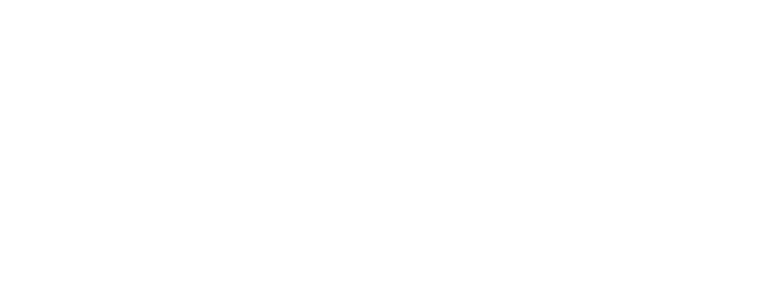
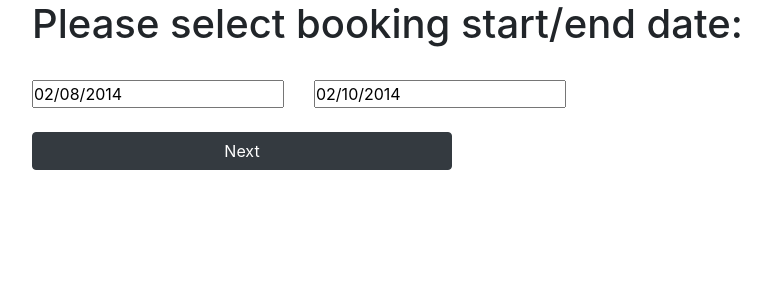
Before and after one commit to Debabarata308/octalogic, a React (Create React App) app: page /picker in a window 1280 px wide. Before the commit this address had no page. Shown: the top 300 px of the page, without its empty margins (53-824 px from the left). Built offline with nearby package versions, Linux system fonts and the light colour scheme.

Commit message:
Code updated

```diff
--- a/package.json
+++ b/package.json
@@ -15,6 +15,7 @@
     "primereact": "^9.3.0",
     "react": "^18.2.0",
     "react-bootstrap": "^2.7.4",
+    "react-datepicker": "^4.11.0",
     "react-dom": "^18.2.0",
     "react-router-dom": "^6.10.0",
     "react-scripts": "5.0.1",
--- a/src/App.css
+++ b/src/App.css
@@ -1,4 +1,4 @@
-*{
+* {
   margin: 0;
   padding: 0;
   box-sizing: border-box;
--- a/src/App.js
+++ b/src/App.js
@@ -1,10 +1,12 @@
-import React from 'react'
-import Contact from './components/Contact'
-import Wheels from './components/Wheels'
-import Vehicle from './components/Vehicle'
-import Model from './components/Model'
-import { Routes,Route } from 'react-router-dom'
-import "./App.css"
+import React from "react";
+import Contact from "./components/Contact";
+import Wheels from "./components/Wheels";
+import Vehicle from "./components/Vehicle";
+import Model from "./components/Model";
+import Picker from "./components/Picker";
+import { Routes, Route } from "react-router-dom";
+import "react-datepicker/dist/react-datepicker.css";
+import "./App.css";
 
 const App = () => {
   return (
@@ -14,9 +16,10 @@ const App = () => {
         <Route path="/wheel" element={<Wheels />} />
         <Route path="/vehicle" element={<Vehicle />} />
         <Route path="/model" element={<Model />} />
+        <Route path="/picker" element={<Picker />} />
       </Routes>
     </div>
   );
-}
+};
 
-export default App
+export default App;
--- a/src/components/Model.jsx
+++ b/src/components/Model.jsx
@@ -1,21 +1,119 @@
 import React, { useEffect, useState } from "react";
 import axios from "axios";
+import { ToastContainer, toast } from "react-toastify";
+import Button from "react-bootstrap/Button";
+import { useNavigate } from "react-router-dom";
+
 const Model = () => {
-  const [data, setData] = useState([]);
+  const [model, setModel] = useState([]);
+  const [finalData, setFinalData] = useState([]);
+  const [selected, setSelected] = useState("");
+  const [formData, setFormData] = useState(
+    JSON.parse(localStorage.getItem("form"))
+  );
+  const [vehicle, setVehicle] = useState(
+    JSON.parse(localStorage.getItem("vehicle"))
+  );
+  const navigate = useNavigate();
 
-  const fatchData = async () => {
-    const result = await axios.get(
-      "https://octalogic-test-frontend.vercel.app/api/v1/vehicleTypes"
+  const getDataById = async (id) => {
+    let data = await axios.get(
+      "https://octalogic-test-frontend.vercel.app/api/v1/vehicles/" + id
     );
-    setData(result.data.data);
+    return data;
   };
 
-  console.log(data);
+  const getOption = async () => {
+    var results = [];
+    if (vehicle && vehicle.vehicles && vehicle.vehicles.length > 0) {
+      for (let i = 0; i < vehicle.vehicles.length; i++) {
+        let data = await getDataById(vehicle.vehicles[i].id);
+        results.push(data?.data?.data);
+      }
+    }
+
+    console.log(results);
+    setModel(results);
+  };
+
+  const addoption = () => {
+    if (selected === "") {
+      toast.error(" fill is Redio button!", {
+        position: "top-center"
+      });
+    }
+    let preForms = [...formData];
+    if (preForms && preForms.length > 0) {
+      preForms = preForms.filter(
+        (item) => item.question !== "Please select model:"
+      );
+    }
+    let formQA = { question: "Please select model:", answers: selected };
+    preForms.push(formQA);
+    setFormData(preForms);
+    localStorage.removeItem("form");
+    localStorage.setItem("form", JSON.stringify(preForms));
+    navigate("/picker");
+  };
+  const handleSelected = async (id) => {
+    let data = await getDataById(id);
+    setSelected(id);
+    setFinalData(data);
+  };
   useEffect(() => {
-    fatchData();
+    setVehicle(JSON.parse(localStorage.getItem("vehicle")));
+    getOption();
   }, []);
 
-  return <div>Model</div>;
+  return (
+    <div>
+      <h1>Please select model: </h1>
+      {model.map((val, i) => {
+        return (
+          <div key={i}>
+            <div className="row">
+              <div className="col d-inline-flex">
+                <div className="row d-block" style={{ marginLeft: 5 }}>
+                  <div className="col" style={{ marginTop: "2rem" }}>
+                    <input
+                      type="radio"
+                      value={val.id}
+                      name="vehicle"
+                      checked={selected === `${val.id}`}
+                      onChange={(e) => handleSelected(e.target.value)}
+                    />
+                  </div>
+                </div>
+
+                <div className="row d-block" style={{ marginLeft: 5 }}>
+                  <div className="col">
+                    <img
+                      src={val.image.publicURL}
+                      className="img-fluid"
+                      alt={val.image.key}
+                      style={{ height: "5rem", width: "8rem" }}
+                    />
+                  </div>
+                  <div className="col">
+                    <label>{val.name}</label>
+                  </div>
+                </div>
+              </div>
+            </div>
+          </div>
+        );
+      })}
+      <Button
+        variant="dark"
+        type="submit"
+        onClick={() => addoption()}
+        style={{ width: "420px" }}
+      >
+        Next
+      </Button>
+      <ToastContainer />
+    </div>
+  );
 };
 
 export default Model;
--- a/src/components/Picker.jsx
+++ b/src/components/Picker.jsx
@@ -1,9 +1,116 @@
-import React from 'react'
+import React, { useEffect, useState } from "react";
+import axios from "axios";
+import { ToastContainer, toast } from "react-toastify";
+import Button from "react-bootstrap/Button";
+import { useNavigate } from "react-router-dom";
+import DatePicker from "react-datepicker";
 
 const Picker = () => {
+  const [model, setModel] = useState([]);
+  const [finalData, setFinalData] = useState([]);
+  const [selected, setSelected] = useState("");
+  const [formData, setFormData] = useState(
+    JSON.parse(localStorage.getItem("form"))
+  );
+  const [vehicle, setVehicle] = useState(
+    JSON.parse(localStorage.getItem("vehicle"))
+  );
+
+  const [startDate, setStartDate] = useState(new Date("2014/02/08"));
+  const [endDate, setEndDate] = useState(new Date("2014/02/10"));
+  const navigate = useNavigate();
+
+  const getDataById = async (id) => {
+    let data = await axios.get(
+      "https://octalogic-test-frontend.vercel.app/api/v1/vehicles/" + id
+    );
+    return data;
+  };
+
+  const getOption = async () => {
+    var results = [];
+    if (vehicle && vehicle.vehicles && vehicle.vehicles.length > 0) {
+      for (let i = 0; i < vehicle.vehicles.length; i++) {
+        let data = await getDataById(vehicle.vehicles[i].id);
+        results.push(data?.data?.data);
+      }
+    }
+
+    setModel(results);
+  };
+
+  const addoption = () => {
+    if (startDate == null && endDate == null) {
+      toast.error(" fill is Redio button!", {
+        position: "top-center"
+      });
+    }
+    let preForms = [...formData];
+    if (preForms && preForms.length > 0) {
+      preForms = preForms.filter(
+        (item) => item.question !== "Please select booking start/end date:"
+      );
+    }
+    let formQA = {
+      question: "Please select booking start/end date:",
+      answers: { startDate: startDate, endDate: endDate }
+    };
+    preForms.push(formQA);
+    setFormData(preForms);
+    localStorage.removeItem("form");
+    localStorage.setItem("form", JSON.stringify(preForms));
+    alert("Your vehicle is booked (:");
+  };
+
+  useEffect(() => {
+    setVehicle(JSON.parse(localStorage.getItem("vehicle")));
+    getOption();
+  }, []);
+
   return (
-    <div>Picker</div>
-  )
-}
+    <div className="container">
+      <div className="row">
+        <div className="col">
+          <h1>Please select booking start/end date: </h1>
+        </div>
+      </div>
 
-export default Picker
+      <div className="row d-inline-flex mb-4 mt-4">
+        <div className="col">
+          <DatePicker
+            selected={startDate}
+            onChange={(date) => setStartDate(date)}
+            selectsStart
+            startDate={startDate}
+            endDate={endDate}
+          />
+        </div>
+        <div className="col">
+          <DatePicker
+            selected={endDate}
+            onChange={(date) => setEndDate(date)}
+            selectsEnd
+            startDate={startDate}
+            endDate={endDate}
+            minDate={startDate}
+          />
+        </div>
+      </div>
+      <div className="row">
+        <div className="col">
+          <Button
+            variant="dark"
+            type="submit"
+            onClick={() => addoption()}
+            style={{ width: "420px" }}
+          >
+            Next
+          </Button>
+        </div>
+      </div>
+      <ToastContainer />
+    </div>
+  );
+};
+
+export default Picker;
--- a/src/components/Vehicle.jsx
+++ b/src/components/Vehicle.jsx
@@ -2,16 +2,35 @@ import React, { useEffect, useState } from "react";
 import axios from "axios";
 import { ToastContainer, toast } from "react-toastify";
 import Button from "react-bootstrap/Button";
+import { useNavigate } from "react-router-dom";
 
 const Vehicle = () => {
   const [vehicle, setVehicle] = useState([]);
   const [selected, setSelected] = useState("");
+  const [formData, setFormData] = useState(
+    JSON.parse(localStorage.getItem("form"))
+  );
+  const navigate = useNavigate();
 
   const getOption = async () => {
     const result = await axios.get(
       "https://octalogic-test-frontend.vercel.app/api/v1/vehicleTypes"
     );
-    setVehicle(result.data.data);
+
+    let tempDataHolder = [];
+    if (formData && formData.length > 0) {
+      console.log(result.data.data);
+      formData.map((item) => {
+        result.data.data.filter((il) => {
+          if (item && item.answers == il.wheels) {
+            console.log(il);
+            tempDataHolder.push(il);
+          }
+        });
+      });
+    }
+    console.log(tempDataHolder);
+    setVehicle(tempDataHolder);
   };
 
   const addoption = () => {
@@ -20,6 +39,20 @@ const Vehicle = () => {
         position: "top-center"
       });
     }
+    localStorage.removeItem("vehicle");
+    localStorage.setItem("vehicle", JSON.stringify(vehicle[0]));
+    let preForms = [...formData];
+    if (preForms && preForms.length > 0) {
+      preForms = preForms.filter(
+        (item) => item.question !== "Number of Vehicles"
+      );
+    }
+    let formQA = { question: "Number of Vehicles", answers: vehicle[0] };
+    preForms.push(formQA);
+    setFormData(preForms);
+    localStorage.removeItem("form");
+    localStorage.setItem("form", JSON.stringify(preForms));
+    navigate("/model");
   };
   useEffect(() => {
     getOption();
@@ -30,8 +63,7 @@ const Vehicle = () => {
       <h1>Number of Vehicles</h1>
       {vehicle.map((val, i) => {
         return (
-          <>
-            <div>
+          <div key={i}>
             <input
               type="radio"
               value={val.type}
@@ -41,7 +73,6 @@ const Vehicle = () => {
             />
             <label>{val.type}</label>
           </div>
-          </>
         );
       })}
       <Button
--- a/src/components/Wheels.jsx
+++ b/src/components/Wheels.jsx
@@ -10,8 +10,7 @@ const Wheels = () => {
   const [formData, setFormData] = useState(
     JSON.parse(localStorage.getItem("form"))
   );
-    const navigate = useNavigate();
-
+  const navigate = useNavigate();
 
   const getOption = async () => {
     const result = await axios.get(
@@ -29,6 +28,11 @@ const Wheels = () => {
     } else {
       console.log(formData);
       let preForms = [...formData];
+      if (preForms && preForms.length > 0) {
+        preForms = preForms.filter(
+          (item) => item.question !== "Number of Wheels"
+        );
+      }
       let formQA = { question: "Number of Wheels", answers: selected };
       preForms.push(formQA);
       setFormData(preForms);
```
Also changed, not shown: 1 other file (tests, documents, lock files or other folders). Lines whose indentation alone changed are shown as unchanged.
